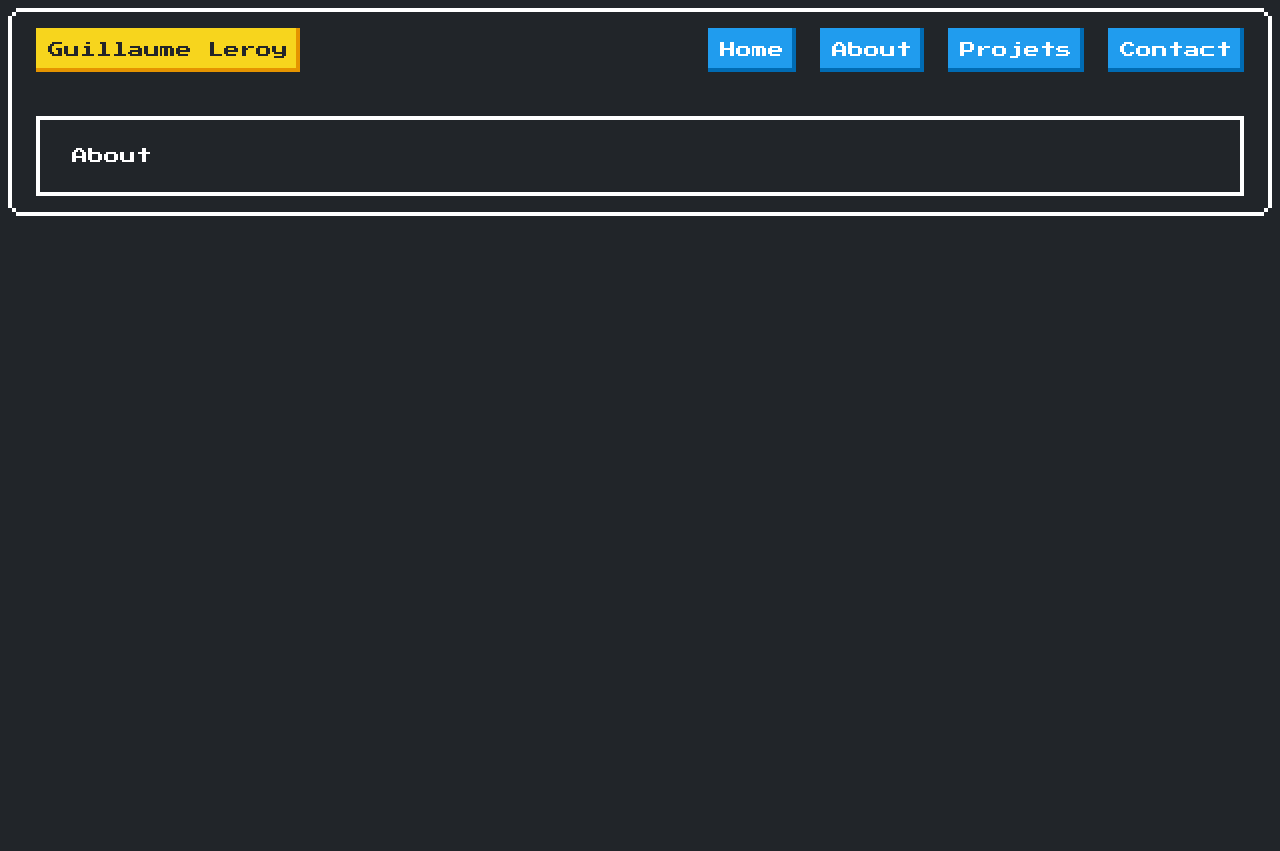
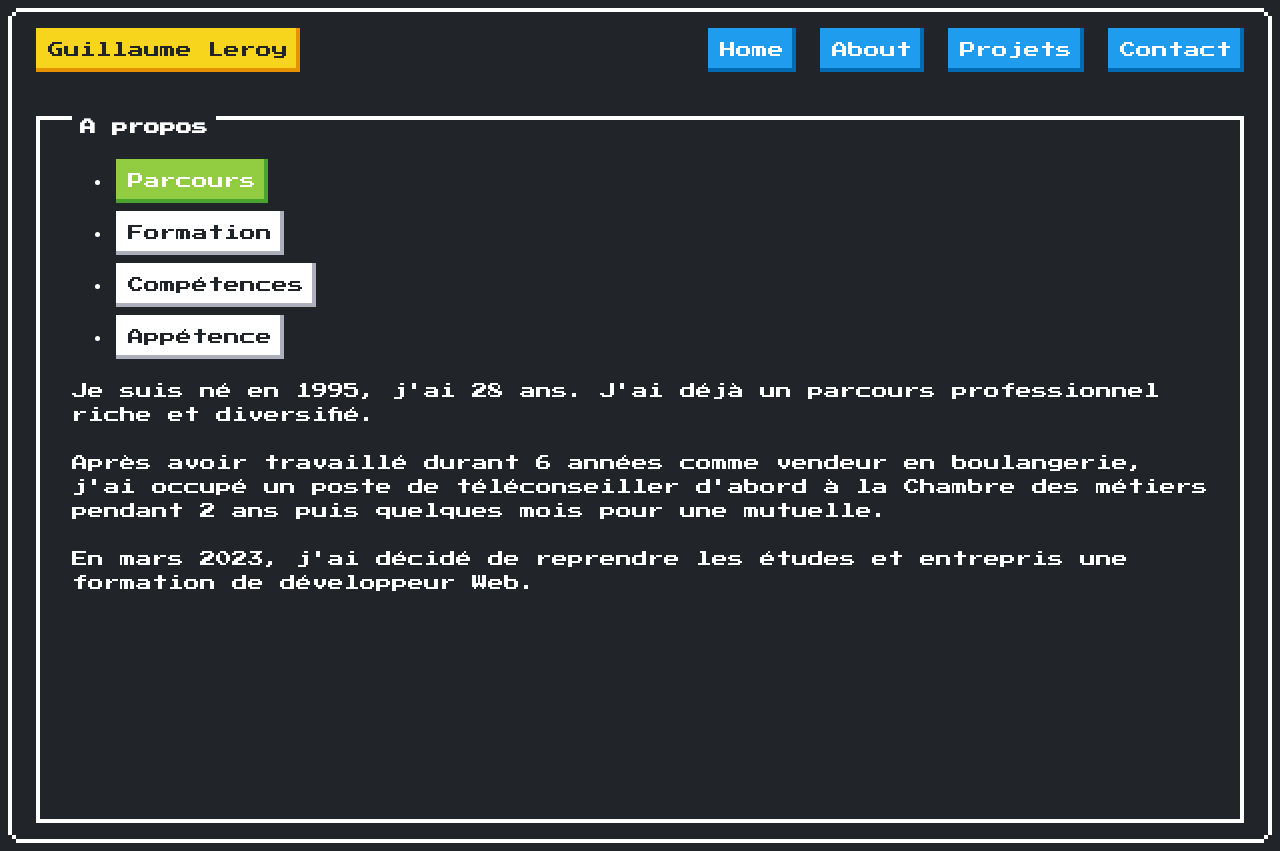
Before and after one commit to Leroyg-11/Mon-Folio, a React (Vite) app: page /Mon-Folio/about in a window 1280 px wide. Before the commit the page ends 800 px from the top, so only its background shows below. Built offline with nearby package versions, Linux system fonts and the light colour scheme.

Commit message:
test deploy about test

```diff
--- a/src/App.jsx
+++ b/src/App.jsx
@@ -8,14 +8,6 @@ import About from "./pages/About.jsx";
 import Error from "./pages/Error.jsx";
 
 const App = () => {
-  const ErrorCustom = () => {
-    return (
-      <div>
-        <h1>Erreur personnalisée</h1>
-        <p>L'URL que vous avez saisie est incorrecte.</p>
-      </div>
-    );
-  };
   return (
     <BrowserRouter>
       <Routes>
--- a/src/pages/About.jsx
+++ b/src/pages/About.jsx
@@ -1,15 +1,138 @@
-import React from "react";
+import React, { useEffect, useState } from "react";
 import useWindowSize from "../CustomHook";
 
 const About = () => {
   const windowSize = useWindowSize();
+  const [sectionToDisplay, setSectionToDisplay] = useState("parcours");
+  useEffect(() => {
+    // Ajouter la classe "is-success" au bouton correspondant à la section par défaut
+    const defaultButton = document.querySelector(
+      `.item-about a[href="${sectionToDisplay}"]`
+    );
+    if (defaultButton) {
+      defaultButton.classList.add("is-success");
+    }
+  }, [sectionToDisplay]);
+
+  const handleClick = (e) => {
+    e.preventDefault();
+    const a = e.target.closest("a");
+    const section = a.getAttribute("href");
+    setSectionToDisplay(section);
+
+    // Ajouter la classe "is-success" au bouton cliqué
+    const allButtons = document.querySelectorAll(".item-about a");
+    allButtons.forEach((button) => {
+      button.classList.remove("is-success");
+    });
+    a.classList.add("is-success");
+  };
   return (
     <main
-      className={`error nes-container is-dark with-title ${
+      className={`nes-container is-dark with-title ${
         windowSize <= 768 ? "mobile" : ""
       }`}
     >
-      About
+      <h1 className="title">A propos</h1>
+
+      <section className="about-container">
+        <ul className="item-about-container">
+          <li className="item-about       ">
+            <a className="nes-btn" href="parcours" onClick={handleClick}>
+              Parcours
+            </a>
+          </li>
+          <li className="item-about       ">
+            <a className="nes-btn" href="formation" onClick={handleClick}>
+              Formation
+            </a>
+          </li>
+          <li className="item-about       ">
+            <a className="nes-btn" href="competences" onClick={handleClick}>
+              Compétences
+            </a>
+          </li>
+          <li className="item-about       ">
+            <a className="nes-btn" href="appétence" onClick={handleClick}>
+              Appétence
+            </a>
+          </li>
+        </ul>
+
+        {sectionToDisplay === "parcours" && (
+          <article
+            key="parcours"
+            className="about-parcours-container about-article"
+          >
+            Je suis né en 1995, j'ai 28 ans. J'ai déjà un parcours professionnel
+            riche et diversifié. <br />
+            <br /> Après avoir travaillé durant 6 années comme vendeur en
+            boulangerie, j'ai occupé un poste de téléconseiller d'abord à la
+            Chambre des métiers pendant 2 ans puis quelques mois pour une
+            mutuelle. <br />
+            <br />
+            En mars 2023, j'ai décidé de reprendre les études et entrepris une
+            formation de développeur Web.
+          </article>
+        )}
+        {sectionToDisplay === "formation" && (
+          <article
+            key="formation"
+            className="about-formation-container about-article"
+          >
+            N'ayant pas d'expérience dans le domaine du développement web j'ai
+            commencé à m'y intéresser de façon autodidacte en suivant par
+            exemple des tutos sur youtube. Puis j'ai intégré, en mars 2023, la
+            formation "développeur web" de Openclassrooms pour une durée de 9
+            mois. J'ai pu y apprendre les bases du HTML, CSS et JavaScript.
+            <br />
+            <br />
+            Outre le langage, j'ai appris à résoudre les problèmes liés au
+            développement de façon autonome. Ce qui me permet aujourd'hui de
+            créer de A à Z un site tel que celui sur lequel vous vous trouvez
+            actuellement. Il n'est peut-être pas parfait, mais il est le fruit
+            de mon travail et il évoluera surement avec le temps et
+            l'enrichissement de mes compétences et connaissances.
+            <br />
+          </article>
+        )}
+        {sectionToDisplay === "competences" && (
+          <article className="about-competences-container about-article">
+            <ul>
+              <li>
+                <p>React</p>
+                <div className="progress-container">
+                  <div className="react-progress"></div>
+                </div>
+              </li>
+              <li>
+                <p>Javascript</p>
+                <div className="progress-container">
+                  <div className="java-progress"></div>
+                </div>
+              </li>
+              <li>
+                <p>HTML</p>
+                <div className="progress-container">
+                  <div className="html-progress"></div>
+                </div>
+              </li>
+              <li>
+                <p>Css</p>
+                <div className="progress-container">
+                  <div className="css-progress"></div>
+                </div>
+              </li>
+            </ul>
+          </article>
+        )}
+        {sectionToDisplay === "appétence" && (
+          <article className="about-appetence-container about-article">
+            {/* Contenu pour la section "appétence" */}
+            Les sujets et languages ue j'aimerais appréhender
+          </article>
+        )}
+      </section>
     </main>
   );
 };
```
